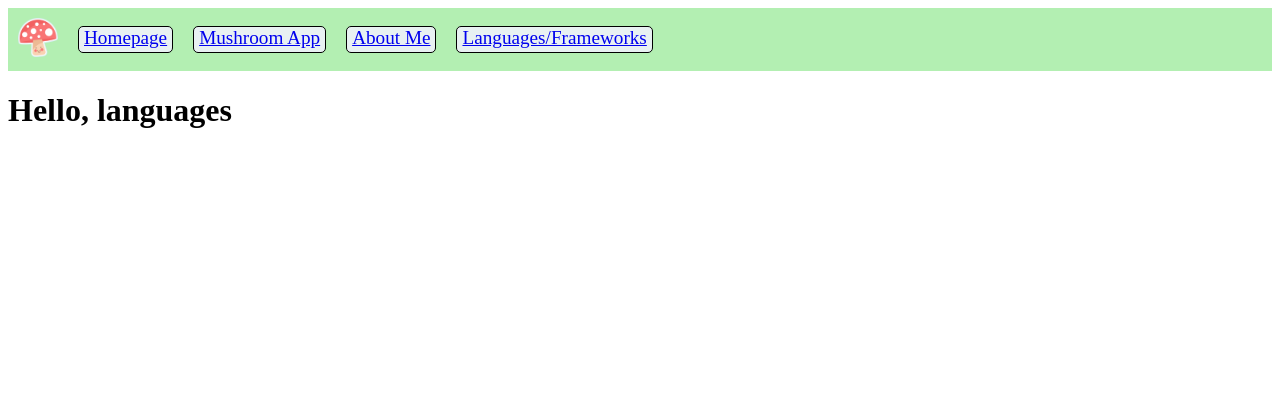
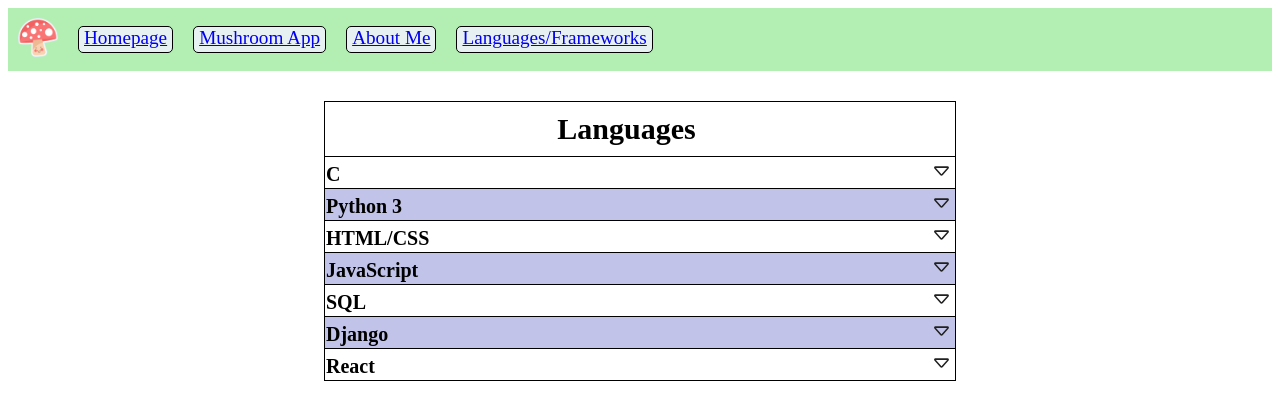
Before and after one commit to nhillson/personalnext, a Next.js app: page /languages in a window 1280 px wide. Shown: the top 420 px of the page. Built offline with nearby package versions, Linux system fonts and the light colour scheme.

Commit message:
Accordion implemented, polish to follow

```diff
--- a/src/app/languages/page.js
+++ b/src/app/languages/page.js
@@ -1,3 +1,8 @@
+'use client'
+
+import { useState } from "react";
+import styles from './styles.module.css'
+
 const langs = [
   { language: "C", resources: ["Harvard's CS50X"] },
   {
@@ -23,10 +28,63 @@ const langs = [
   { language: "React", resources: ["Harvard's CS50W", "React Documentation"] },
 ];
 
+function LangItem({ lang, activeRow, onShow }) {
+  let language = lang.language;
+  let resources = lang.resources.join(", ");
+  return (
+    <tr onClick={onShow} className={styles.tr}>
+      <td className={styles.td}>
+        <div className={styles.table_lang}>
+          <b>{language}</b>
+        </div>
+        {activeRow === language ? (
+          <div className={styles.table_resource}>Resources: {resources}</div>
+        ) : (
+          <div></div>
+        )}
+      </td>
+      <td className={styles.caret}>
+        <img src="images/caret.svg" alt="caret" className={styles.caret}/>
+      </td>
+    </tr>
+  );
+}
+
+function LangList() {
+  const [activeRow, setActiveRow] = useState("None");
+  const rows = [];
+  langs.forEach((lang) => {
+    rows.push(
+      <LangItem
+        lang={lang}
+        activeRow={activeRow}
+        onShow={() => {
+          if (lang.language === activeRow) {
+            setActiveRow("None");
+          } else {
+            setActiveRow(lang.language);
+          }
+        }}
+        key={lang.language}
+      />
+    );
+  });
+  return (
+    <table className={`${styles.langtable} ${styles.table}`}>
+      <thead>
+        <tr>
+        <th className={styles.th}>Languages</th>
+        </tr>
+      </thead>
+      <tbody>{rows}</tbody>
+    </table>
+  );
+}
+
 export default function Languages() {
     return (
         <div>
-            <h1>Hello, languages</h1>
+            <LangList />
         </div>
     )
 }
--- /dev/null
+++ b/src/app/languages/styles.module.css
@@ -0,0 +1,40 @@
+.table_lang {
+    font-size: 20px;
+}
+
+.table_resource {
+    font-size: 15px;
+}
+
+.langtable tr:nth-child(even) {
+    background-color: #c1c4e8;
+}
+
+.table {
+    border: 1px solid;
+    margin-left: auto;
+    margin-right: auto;
+    border-collapse: collapse;
+    width: 50%;
+    margin-top: 30px;
+}
+
+.th {
+    padding: 10px;
+    font-size: 30px;
+}
+
+.tr {
+    border: 1px solid;
+    padding-left: 10px;
+    padding-right: 10px;
+}
+
+.td {
+    padding-top: 5px;
+}
+
+.caret {
+    margin-right: 0px;
+    width: 25px;
+}
```
Also changed, not shown: public/images/caret.svg (added).
